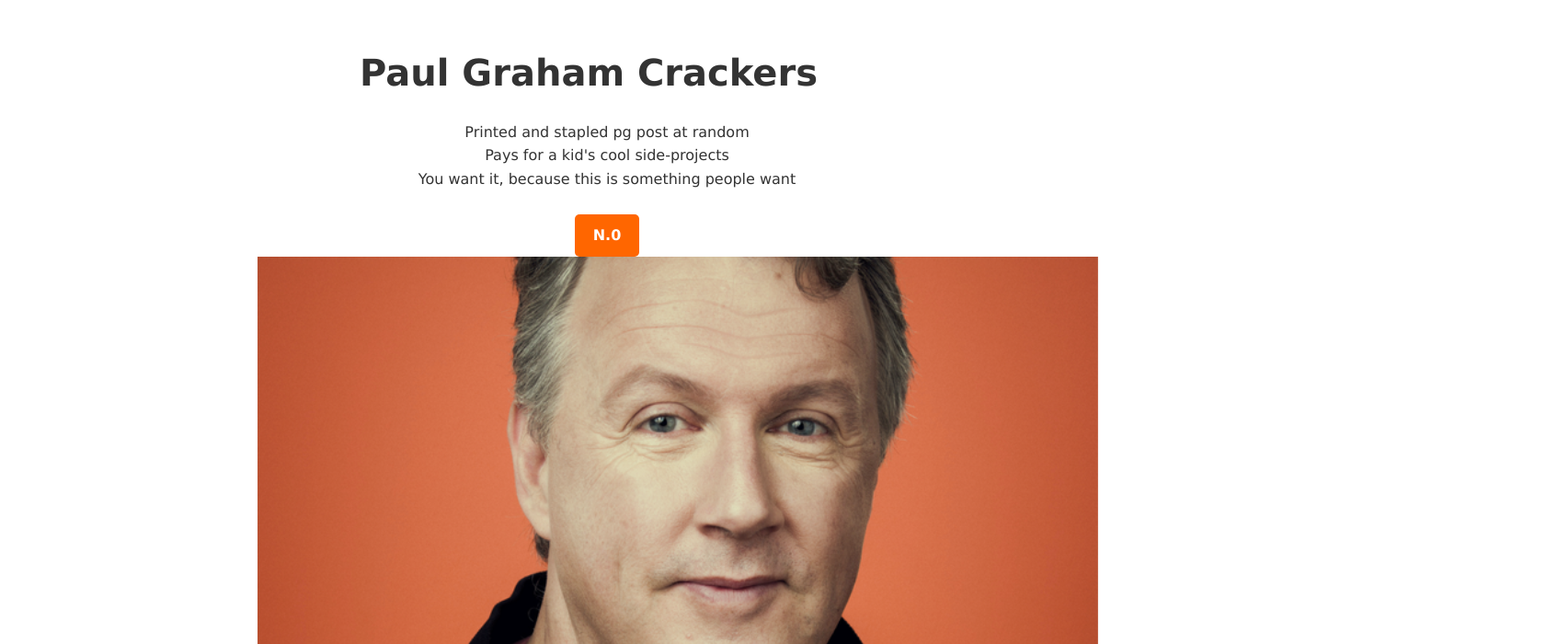
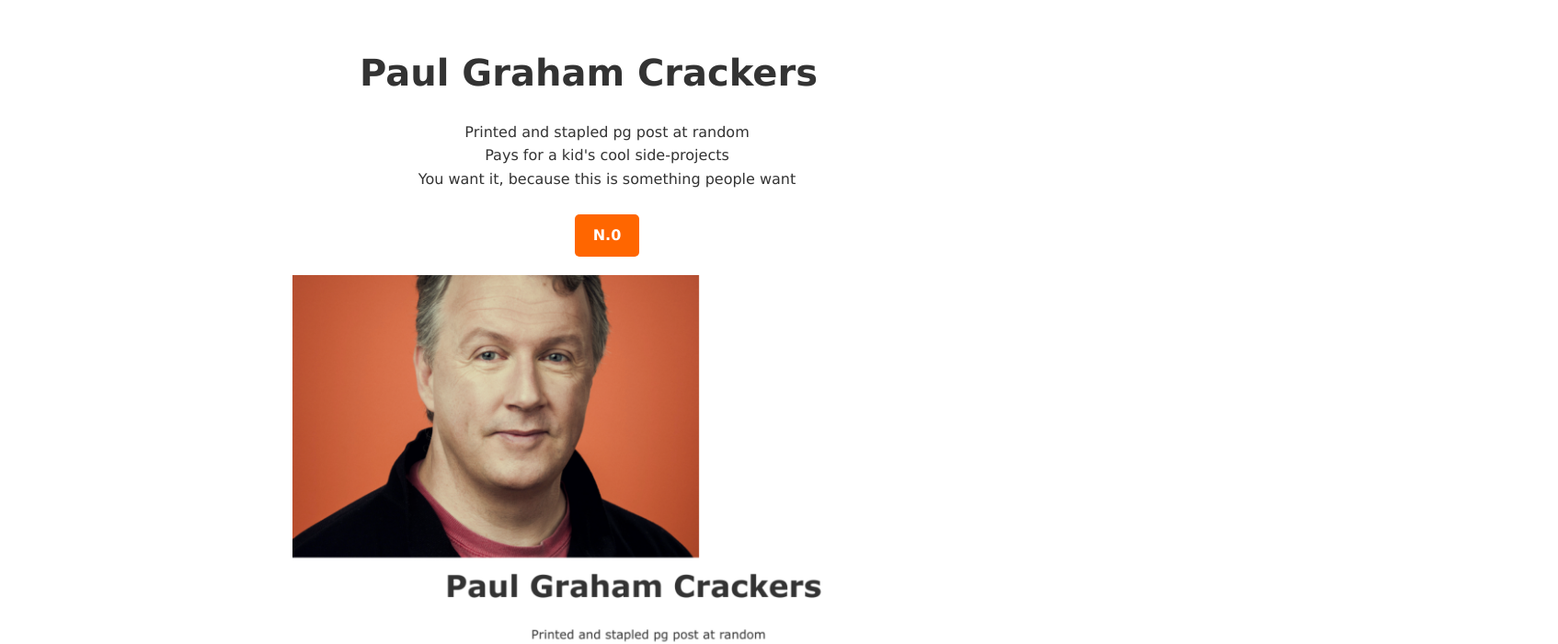
Before and after one commit to AlabasterMongelbrock/alabastermongelbrock.github.io, a plain HTML site: page index.html in a window 1280 px wide. Shown: the top 700 px of the page at 92% size, 1694 px wide, since content can reach past the window. Drawn offline with Linux system fonts and the light colour scheme.

Commit message:
Update index.html

```diff
--- a/index.html
+++ b/index.html
@@ -52,6 +52,30 @@
             <div class="button-container">
                 <a href="mailto:croissanthology@gmail.com?subject=Acquiring%20a%20box%20of%20Paul%20Graham%20Crackers&body=For%20years%2C%20this%20pun%20went%20without%20exploitation.%20At%20last%2C%20in%20the%20form%20of%20a%20Frenchman%20messing%20around%20on%20GitHub%20mobile%20during%20an%20excruciatingly%20mandatory%20speech%20at%20his%20uni%2C%20Earth%20gives%20rise%20to%20its%20long-foretold%20magnum%20opus.%0A%0AClick%20send%20on%20this%20email%20and%20I%20will%20ship%20you%20a%20box%20of%20Paul%20Graham%20crackers%2C%20with%20one%20surprise%20Paul%20Graham%20essay%20inside.%0A%0AThese%20crackers%20will%20not%20be%20excellent%3B%20my%20cooking%20is%20not%20fantastic.%20They%20will%20cost%20a%20lot%3A%20the%20opportunity%20cost%20is%20high%2C%20the%20post%20office%20goes%20crazy%2C%20and%20dozens%20of%20blades%20of%20wheat%20will%20be%20sacrificed%20in%20the%20dark%20ritual%20behind%20wheat%20flour%20creation.%0A%0AHOWEVER.%20For%20only%20%2440%20%2B%20delivery%2C%20you%20get%20to%20put%20this%20on%20your%20bookshelf.%20You%20get%20to%20be%20among%20the%20first.%20You%20get%20a%20little%20serial%20number%20in%20the%20low%20dozens.%20I%20don't%20know%20about%20you%2C%20but%20that%20seems%20tempting.%0A%0AEmail%20me%20the%20address%20you%20want%20this%20shipped%20to%20and%20I'll%20check%20postal%20costs%20and%20bill%20you%20with%20PayPal.">N.0</a>
 </body>
+
+
+
+                <head>
+    <meta charset="UTF-8">
+    <meta name="viewport" content="width=device-width, initial-scale=1.0">
+    <title>Paul Graham Crackers</title>
+    <style>
+        body {
+            max-width: 800px;
+            margin: 0 auto;
+            padding: 20px;
+        }
+        .cracker-image {
+            display: block;
+            width: 90%;
+            max-width: 100%;
+            height: auto;
+            margin: 20px auto;
+        }
+    </style>
+</head>
+<body>
         <img src="https://github.com/AlabasterMongelbrock/alabastermongelbrock.github.io/blob/main/images/Paul%20Graham%20Crackers%20(1).png?raw=true" alt="Paul Graham Crackers" class="cracker-image">
+</body>
 
 </html>
```
